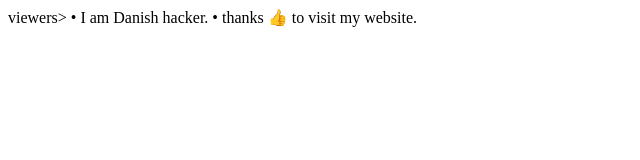
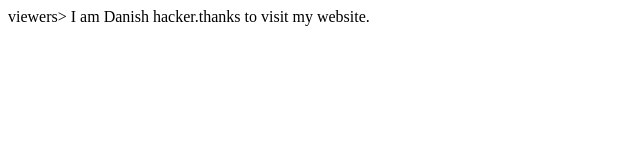
Before and after one commit to Kxosnisnidnsi/danish-hacker, a plain HTML site: page index.html in a window 1280 px wide. Shown: the whole page, without its empty margins (0-640 px from the left). Drawn offline with Linux system fonts and the light colour scheme.

Commit message:
index.html

```diff
--- a/index.html
+++ b/index.html
@@ -1,4 +1,3 @@
 <Hlo>viewers>
 
-• I am Danish hacker.
-• thanks 👍 to visit my website.
+ I am Danish hacker.thanks to visit my website.
```
